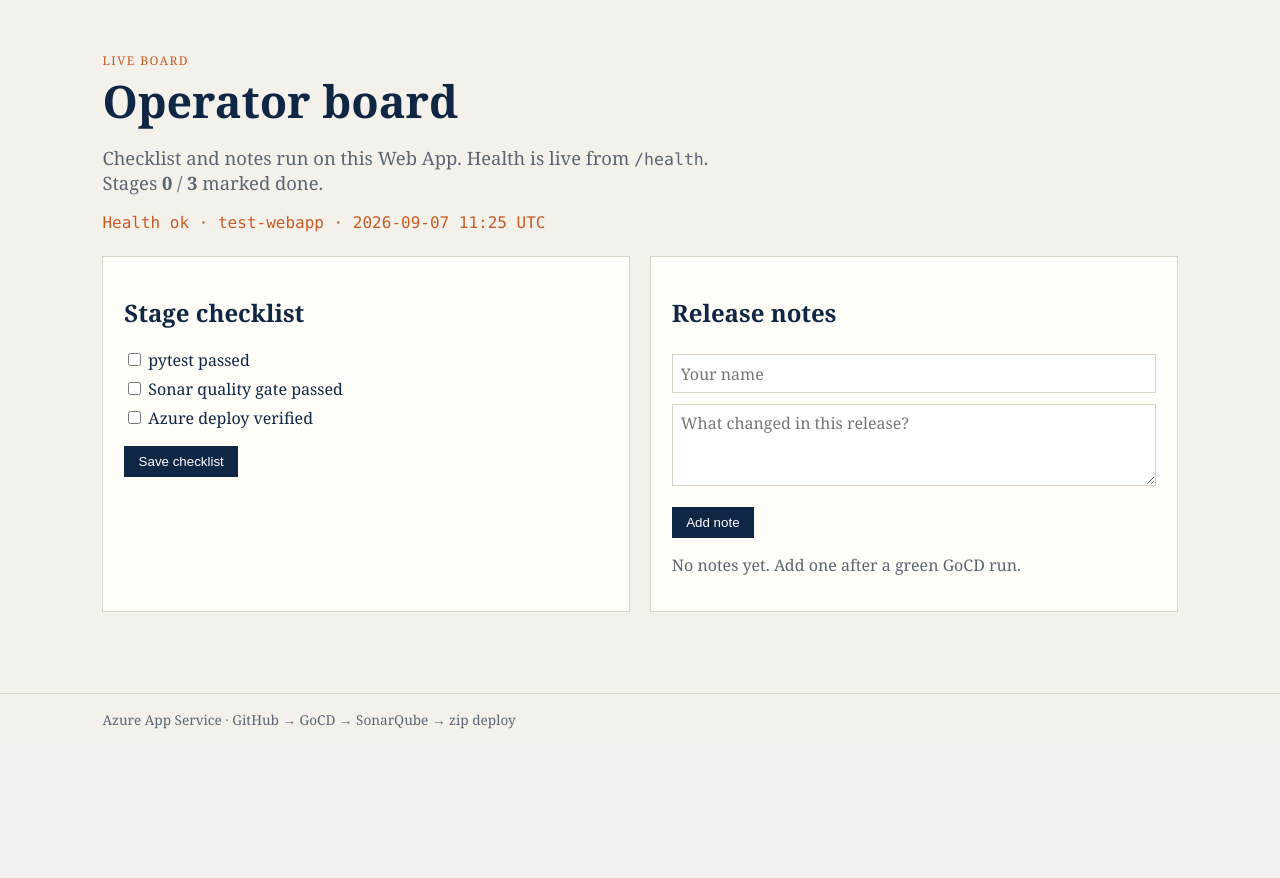
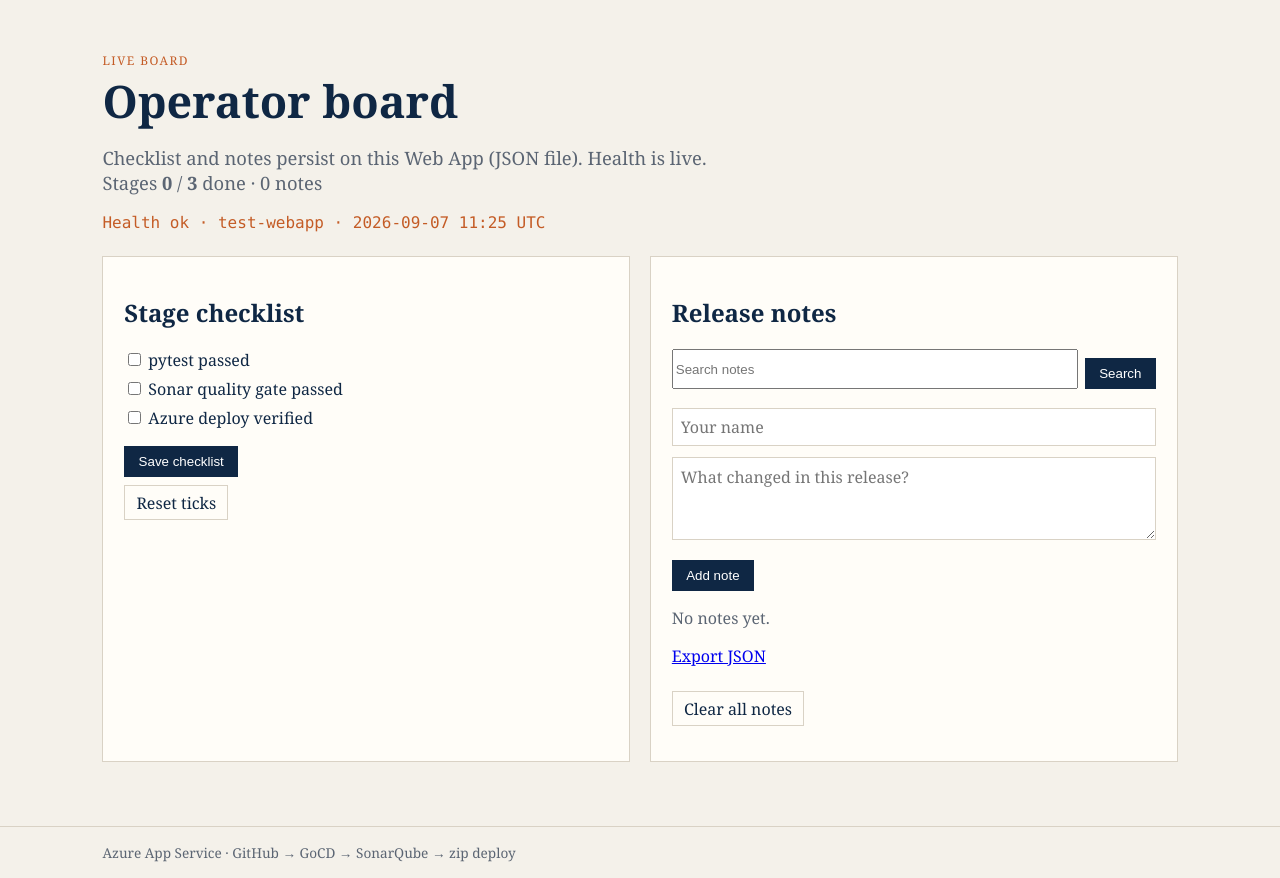
Before and after one commit to vishal20034/branch-rule-test, a Flask app: page / in a window 1280 px wide. Shown: the part 55-933 px from the top of the page. Before the commit the page ends 784 px from the top, so only its background shows below. Run offline with Flask 3, Linux system fonts and the light colour scheme.

Commit message:
Add persistent notes, search, delete, and JSON export
Checklist and notes save to data/store.json so they survive refresh.
Operators can search, delete, clear notes, reset ticks, and export JSON.

```diff
--- a/app.py
+++ b/app.py
@@ -1,6 +1,9 @@
+import json
 import os
 from datetime import datetime, timezone
+from pathlib import Path
 from threading import Lock
+from uuid import uuid4
 
 from flask import Flask, flash, jsonify, redirect, render_template, request, url_for
 
@@ -8,19 +11,49 @@ app = Flask(__name__)
 app.secret_key = os.environ.get("FLASK_SECRET_KEY", os.urandom(24))
 
 _lock = Lock()
-_notes = []
-_checks = {"test": False, "sonar": False, "deploy": False}
+_store_path = Path(os.environ.get("STORE_PATH", "data/store.json"))
+
+DEFAULT = {
+    "checks": {"test": False, "sonar": False, "deploy": False},
+    "notes": [],
+    "updated": None,
+}
 
 
 def _now():
     return datetime.now(timezone.utc).strftime("%Y-%m-%d %H:%M UTC")
 
 
+def _load():
+    if not _store_path.exists():
+        return json.loads(json.dumps(DEFAULT))
+    try:
+        data = json.loads(_store_path.read_text(encoding="utf-8"))
+    except (OSError, json.JSONDecodeError):
+        return json.loads(json.dumps(DEFAULT))
+    data.setdefault("checks", dict(DEFAULT["checks"]))
+    data.setdefault("notes", [])
+    data.setdefault("updated", None)
+    return data
+
+
+def _save(data):
+    data["updated"] = _now()
+    _store_path.parent.mkdir(parents=True, exist_ok=True)
+    tmp = _store_path.with_suffix(".tmp")
+    tmp.write_text(json.dumps(data, indent=2), encoding="utf-8")
+    tmp.replace(_store_path)
+
+
 @app.get("/")
 def home():
+    q = (request.args.get("q") or "").strip().lower()
     with _lock:
-        notes = list(_notes)
-        checks = dict(_checks)
+        data = _load()
+    notes = data["notes"]
+    if q:
+        notes = [n for n in notes if q in n.get("text", "").lower() or q in n.get("author", "").lower()]
+    checks = data["checks"]
     done = sum(1 for v in checks.values() if v)
     return render_template(
         "index.html",
@@ -29,6 +62,9 @@ def home():
         checks=checks,
         done=done,
         total=len(checks),
+        q=q,
+        updated=data.get("updated"),
+        note_count=len(data["notes"]),
     )
 
 
@@ -40,47 +76,104 @@ def add_note():
         flash("Note cannot be empty.")
         return redirect(url_for("home"))
     with _lock:
-        _notes.insert(0, {"text": text[:500], "author": author, "at": _now()})
-        _notes[:] = _notes[:20]
-    flash("Note saved on this app instance.")
+        data = _load()
+        data["notes"].insert(
+            0,
+            {"id": uuid4().hex[:8], "text": text[:500], "author": author, "at": _now()},
+        )
+        data["notes"] = data["notes"][:50]
+        _save(data)
+    flash("Note saved.")
+    return redirect(url_for("home"))
+
+
+@app.post("/notes/<note_id>/delete")
+def delete_note(note_id):
+    with _lock:
+        data = _load()
+        data["notes"] = [n for n in data["notes"] if n.get("id") != note_id]
+        _save(data)
+    flash("Note deleted.")
+    return redirect(url_for("home"))
+
+
+@app.post("/notes/clear")
+def clear_notes():
+    with _lock:
+        data = _load()
+        data["notes"] = []
+        _save(data)
+    flash("All notes cleared.")
     return redirect(url_for("home"))
 
 
 @app.post("/checks")
 def save_checks():
     with _lock:
-        for key in _checks:
-            _checks[key] = request.form.get(key) == "on"
+        data = _load()
+        for key in data["checks"]:
+            data["checks"][key] = request.form.get(key) == "on"
+        _save(data)
     flash("Checklist updated.")
+    return redirect(url_for("home"))
+
+
+@app.post("/checks/reset")
+def reset_checks():
+    with _lock:
+        data = _load()
+        data["checks"] = {"test": False, "sonar": False, "deploy": False}
+        _save(data)
+    flash("Checklist reset.")
     return redirect(url_for("home"))
 
 
 @app.get("/pipeline")
 def pipeline():
     with _lock:
-        checks = dict(_checks)
-    return render_template("pipeline.html", title="Pipeline", checks=checks)
+        data = _load()
+    return render_template(
+        "pipeline.html",
+        title="Pipeline",
+        checks=data["checks"],
+        updated=data.get("updated"),
+    )
 
 
 @app.get("/health")
 def health():
-    return jsonify({
-        "status": "ok",
-        "service": "test-webapp",
-        "time": _now(),
-        "notes": len(_notes),
-        "checks_done": sum(1 for v in _checks.values() if v),
-    })
+    with _lock:
+        data = _load()
+    return jsonify(
+        {
+            "status": "ok",
+            "service": "test-webapp",
+            "time": _now(),
+            "notes": len(data["notes"]),
+            "checks_done": sum(1 for v in data["checks"].values() if v),
+            "updated": data.get("updated"),
+        }
+    )
+
+
+@app.get("/export.json")
+def export_json():
+    with _lock:
+        data = _load()
+    return jsonify(data)
 
 
 @app.get("/health/ui")
 def health_ui():
+    with _lock:
+        data = _load()
     payload = {
         "status": "ok",
         "service": "test-webapp",
         "time": _now(),
-        "notes": len(_notes),
-        "checks_done": sum(1 for v in _checks.values() if v),
+        "notes": len(data["notes"]),
+        "checks_done": sum(1 for v in data["checks"].values() if v),
+        "updated": data.get("updated"),
     }
     return render_template("health.html", title="Health", payload=payload)
 
--- a/static/style.css
+++ b/static/style.css
@@ -96,3 +96,13 @@ code { font-family: Consolas, monospace; font-size: 0.9em; }
 .steps li.ok strong { color: #2c6e3a; }
 .kv { border-collapse: collapse; }
 .kv th, .kv td { text-align: left; padding: 0.4rem 0.8rem 0.4rem 0; }
+
+.inline { display: inline; }
+.card button.ghost, .ghost {
+  background: transparent; color: var(--ink); border: 1px solid var(--line);
+  margin-top: 0.5rem; padding: 0.35rem 0.7rem; cursor: pointer; font: inherit;
+}
+.small { font-size: 0.8rem; }
+.search { display: flex; gap: 0.4rem; margin-bottom: 0.8rem; }
+.search input { flex: 1; }
+.row-links { display: flex; gap: 1rem; align-items: center; margin-top: 0.8rem; }
--- a/templates/health.html
+++ b/templates/health.html
@@ -8,6 +8,7 @@
 <table class="kv">
   <tr><th>Notes stored</th><td>{{ payload.notes }}</td></tr>
   <tr><th>Checks marked</th><td>{{ payload.checks_done }}</td></tr>
-  <tr><th>JSON</th><td><a href="/health">/health</a></td></tr>
+  <tr><th>Last save</th><td>{{ payload.updated or "never" }}</td></tr>
+  <tr><th>JSON</th><td><a href="/health">/health</a> · <a href="/export.json">/export.json</a></td></tr>
 </table>
 {% endblock %}
--- a/templates/index.html
+++ b/templates/index.html
@@ -4,8 +4,10 @@
   <p class="kicker">Live board</p>
   <h1>Operator board</h1>
   <p class="lead">
-    Checklist and notes run on this Web App. Health is live from
-    <code>/health</code>. Stages <strong>{{ done }}</strong> / <strong>{{ total }}</strong> marked done.
+    Checklist and notes persist on this Web App (JSON file). Health is live.
+    Stages <strong>{{ done }}</strong> / <strong>{{ total }}</strong> done
+    · {{ note_count }} notes
+    {% if updated %}· last save {{ updated }}{% endif %}
   </p>
   <p id="live-health" class="health-line">Checking health…</p>
 </section>
@@ -19,10 +21,17 @@
       <label><input type="checkbox" name="deploy" {% if checks.deploy %}checked{% endif %} /> Azure deploy verified</label>
       <button type="submit">Save checklist</button>
     </form>
+    <form method="post" action="{{ url_for('reset_checks') }}" class="inline">
+      <button type="submit" class="ghost">Reset ticks</button>
+    </form>
   </section>
 
   <section class="card">
     <h2>Release notes</h2>
+    <form method="get" action="{{ url_for('home') }}" class="search">
+      <input name="q" value="{{ q }}" placeholder="Search notes" />
+      <button type="submit">Search</button>
+    </form>
     <form method="post" action="{{ url_for('add_note') }}">
       <input name="author" placeholder="Your name" maxlength="40" />
       <textarea name="text" rows="3" placeholder="What changed in this release?" required></textarea>
@@ -32,14 +41,23 @@
       <ul class="notes">
         {% for n in notes %}
           <li>
-            <span class="meta">{{ n.at }} · {{ n.author }}</span>
+            <span class="meta">{{ n.at }} · {{ n.author }} · {{ n.id }}</span>
             <p>{{ n.text }}</p>
+            <form method="post" action="{{ url_for('delete_note', note_id=n.id) }}">
+              <button type="submit" class="ghost small">Delete</button>
+            </form>
           </li>
         {% endfor %}
       </ul>
     {% else %}
-      <p class="empty">No notes yet. Add one after a green GoCD run.</p>
+      <p class="empty">No notes{% if q %} match “{{ q }}”{% else %} yet{% endif %}.</p>
     {% endif %}
+    <p class="row-links">
+      <a href="{{ url_for('export_json') }}">Export JSON</a>
+      <form method="post" action="{{ url_for('clear_notes') }}" class="inline">
+        <button type="submit" class="ghost small">Clear all notes</button>
+      </form>
+    </p>
   </section>
 </div>
 <script>
```
Also changed, not shown: tests/test_app.py (+42 -24 lines), 1 other file.
